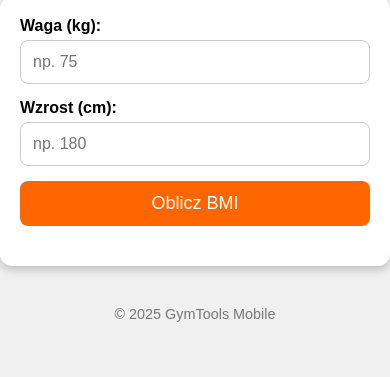
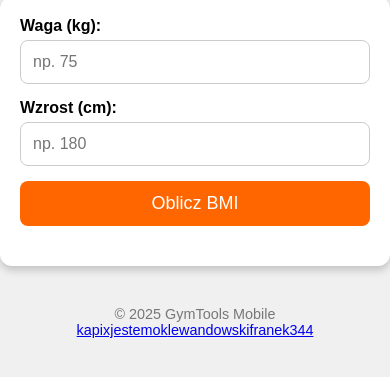
Before and after one commit to SP1UF/gymtools, a plain HTML site: page mobile.html in a window 390 px wide. Shown: the part 121-498 px from the top of the page. Drawn offline with Linux system fonts and the light colour scheme.

Commit message:
Update mobile.html

```diff
--- a/mobile.html
+++ b/mobile.html
@@ -42,6 +42,7 @@
 
     <footer class="footer">
         <p>&copy; 2025 GymTools Mobile</p>
+        <a href="https://www.instagram.com/kapixjestemok?igsh=bjhjdDc1dGtmOGN2">kapixjestemok</a><a href="https://www.instagram.com/lewandowskifranek344?igsh=MWZnajhtazU3eTg5aA%3D%3D&utm_source=qr">lewandowskifranek344</a>
     </footer>
 
     <script>
```
